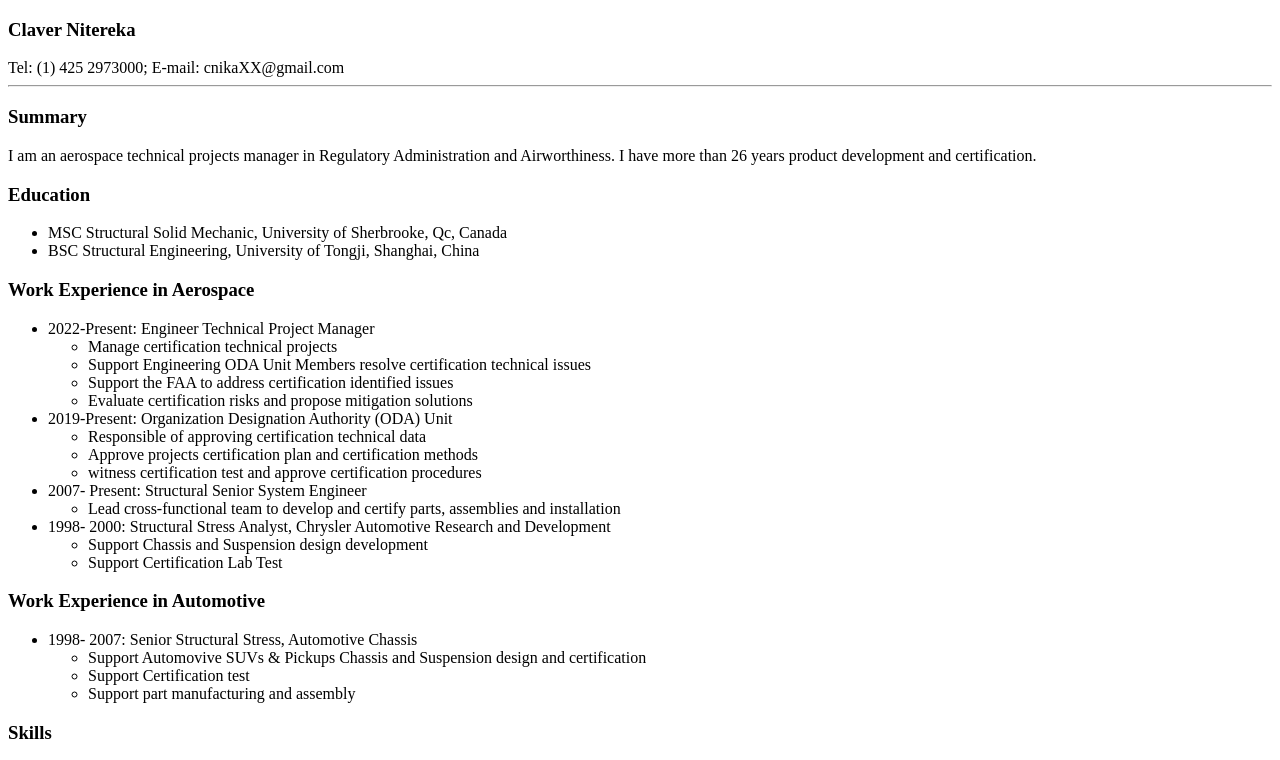
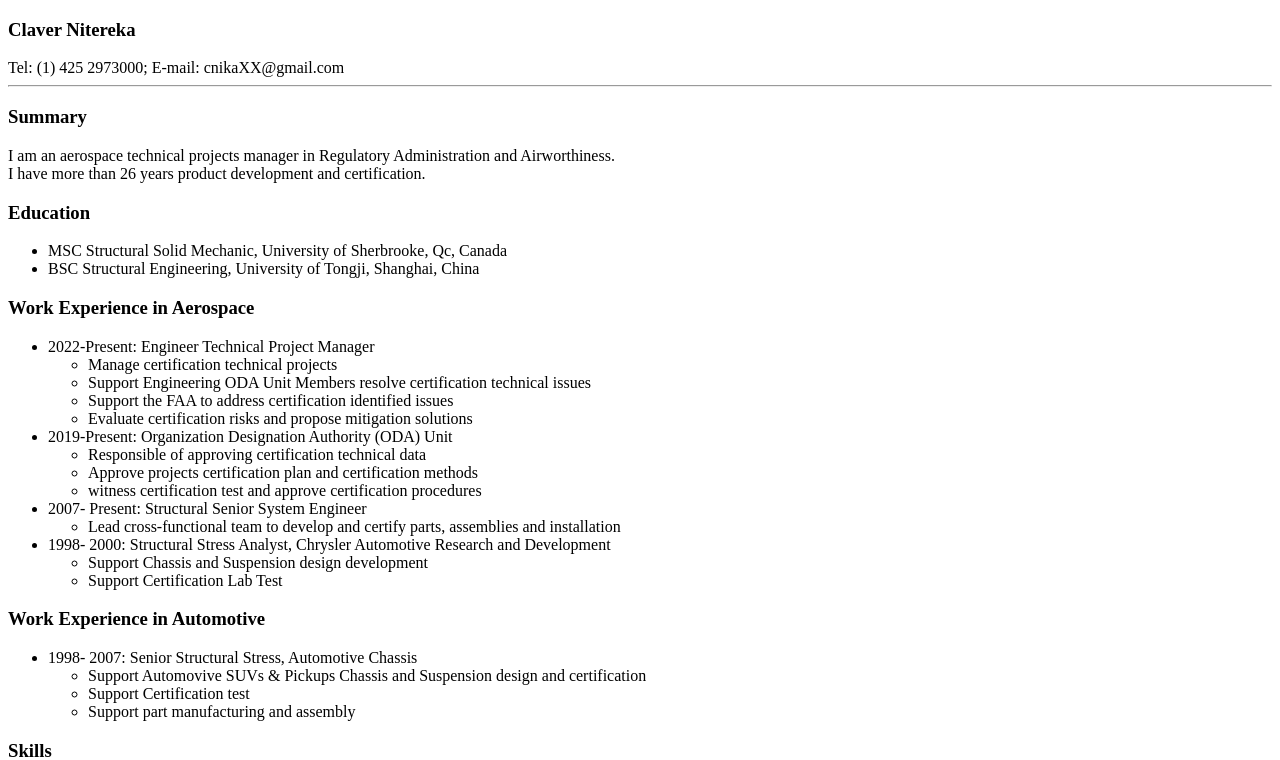
Before and after one commit to cnika3/Capstone-Project-4.4, a plain HTML site: page index.html in a window 1280 px wide. Shown: the top 760 px of the page. Drawn offline with Linux system fonts and the light colour scheme.

Commit message:
Add files via upload

```diff
--- a/index.html
+++ b/index.html
@@ -11,7 +11,7 @@
   Tel: (1) 425 2973000; E-mail: cnikaXX@gmail.com
   <hr/>
   <h3>Summary </h3>
-   I am an aerospace technical projects manager in Regulatory Administration and Airworthiness.
+   I am an aerospace technical projects manager in Regulatory Administration and Airworthiness. <br/>
    I have more than 26 years product development and certification.
     <h3>Education</h3>
     <ul>
```
